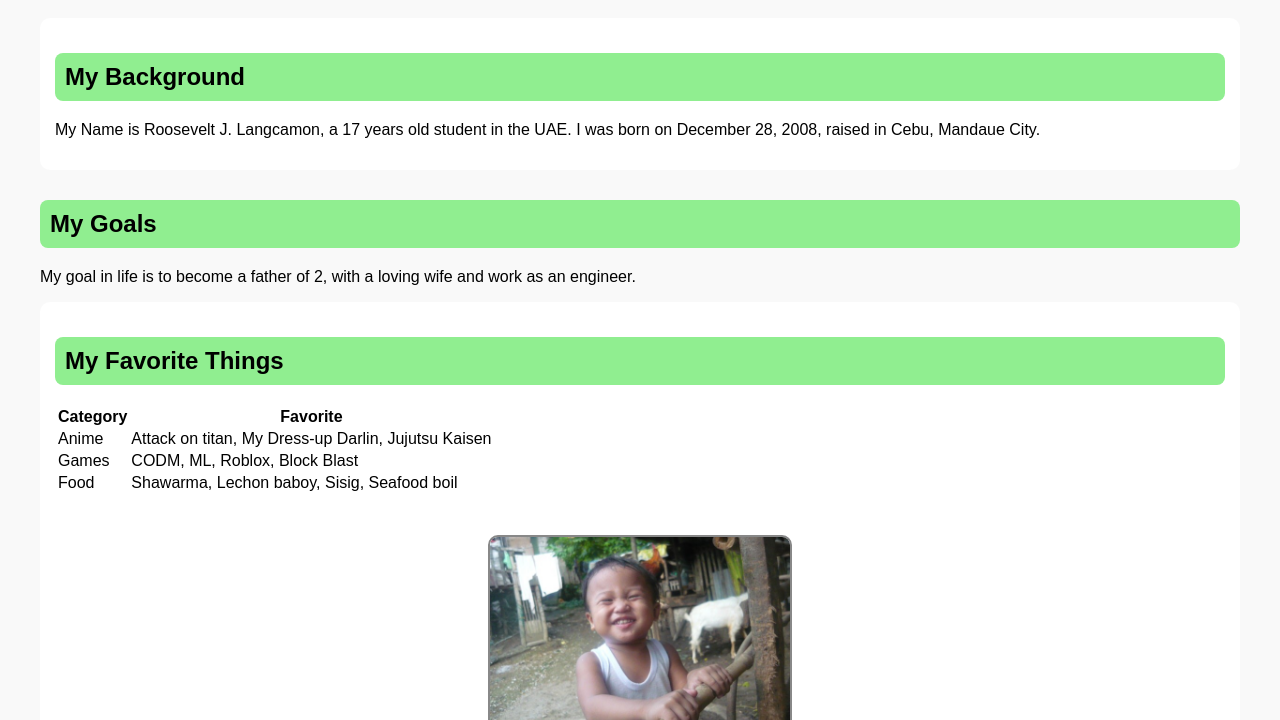
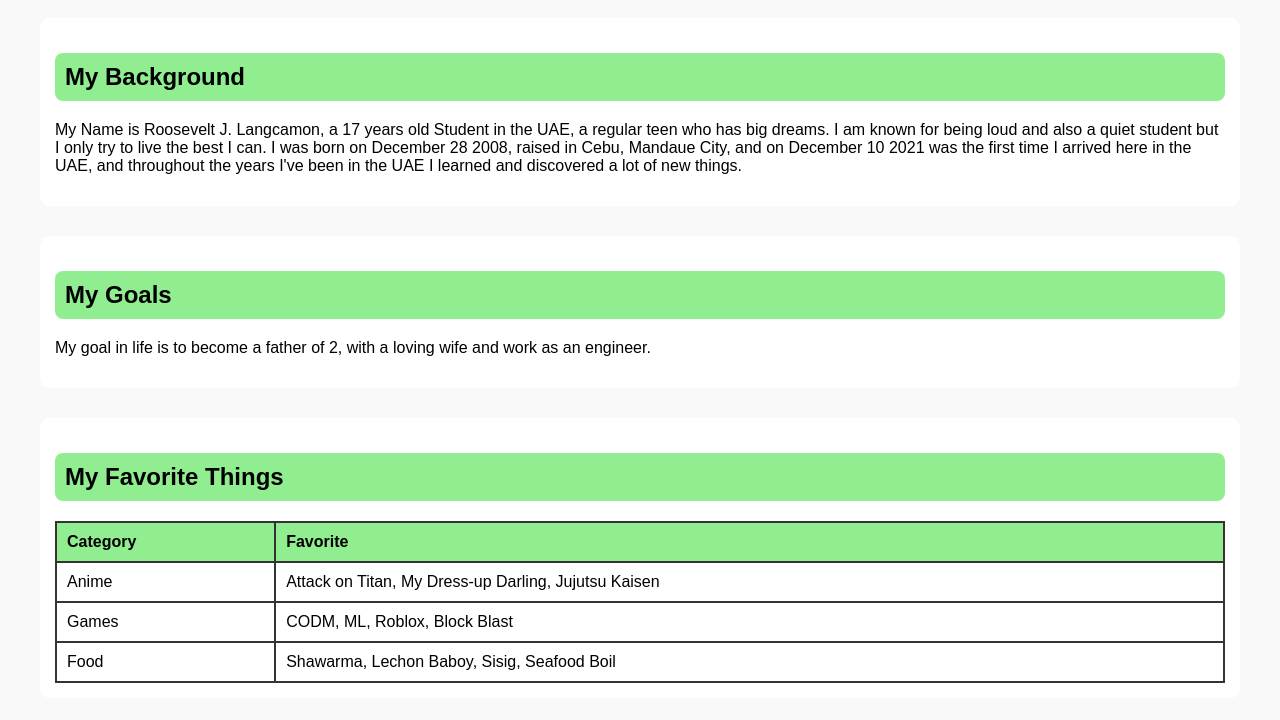
Before and after one commit to r1langcams-del/AllAboutME, a plain HTML site: page index.html in a window 1280 px wide. Shown: the part 80-800 px from the top of the page. Drawn offline with Linux system fonts and the light colour scheme.

Commit message:
Update index.html

```diff
--- a/index.html
+++ b/index.html
@@ -4,6 +4,7 @@
     <meta charset="UTF-8">
     <meta name="viewport" content="width=device-width, initial-scale=1.0">
     <title>All About Me</title>
+
     <style>
         body {
             font-family: Arial, sans-serif;
@@ -28,9 +29,21 @@
             border-radius: 10px;
         }
 
-        .favorites {
-            display: flex;
-            gap: 50px;
+        /* ✅ TABLE FIX */
+        table {
+            width: 100%;
+            border-collapse: collapse;
+            margin-top: 15px;
+        }
+
+        th, td {
+            border: 2px solid #333;
+            padding: 10px;
+            text-align: left;
+        }
+
+        th {
+            background-color: #90EE90;
         }
 
         .image-container {
@@ -61,6 +74,7 @@
             text-decoration: none;
         }
     </style>
+
 </head>
 <body>
 
@@ -69,11 +83,12 @@
     <div class="section">
         <h2>My Background</h2>
         <p>
-            My Name is Roosevelt J. Langcamon, a 17 years old student in the UAE.
-            I was born on December 28, 2008, raised in Cebu, Mandaue City.
+            My Name is Roosevelt J. Langcamon, a 17 years old Student in the UAE, a regular teen who has big dreams. I am known for being loud and also a quiet student but I only try to live the best I can. I was born on December 28 2008, raised in Cebu, Mandaue City, and on December 10 2021 was the first time I arrived here in the UAE, and throughout the years I've been in the UAE I learned and discovered a lot of new things.
         </p>
     </div>
 
+    <!--  FIXED DIV -->
+    <div class="section">
         <h2>My Goals</h2>
         <p>
             My goal in life is to become a father of 2, with a loving wife and work as an engineer.
@@ -82,6 +97,7 @@
 
     <div class="section">
         <h2>My Favorite Things</h2>
+
         <table>
             <tr>
                 <th>Category</th>
@@ -89,7 +105,7 @@
             </tr>
             <tr>
                 <td>Anime</td>
-        <td>Attack on titan, My Dress-up Darlin, Jujutsu Kaisen</td>
+                <td>Attack on Titan, My Dress-up Darling, Jujutsu Kaisen</td>
             </tr>
             <tr>
                 <td>Games</td>
@@ -97,9 +113,10 @@
             </tr>
             <tr>
                 <td>Food</td>
-        <td>Shawarma, Lechon baboy, Sisig, Seafood boil</td>
+                <td>Shawarma, Lechon Baboy, Sisig, Seafood Boil</td>
             </tr>
         </table>
+    </div>
 
     <div class="image-container">
         <img src="img1.jpg" alt="My Picture" class="my-image">
```
Lines whose indentation alone changed are shown as unchanged.
